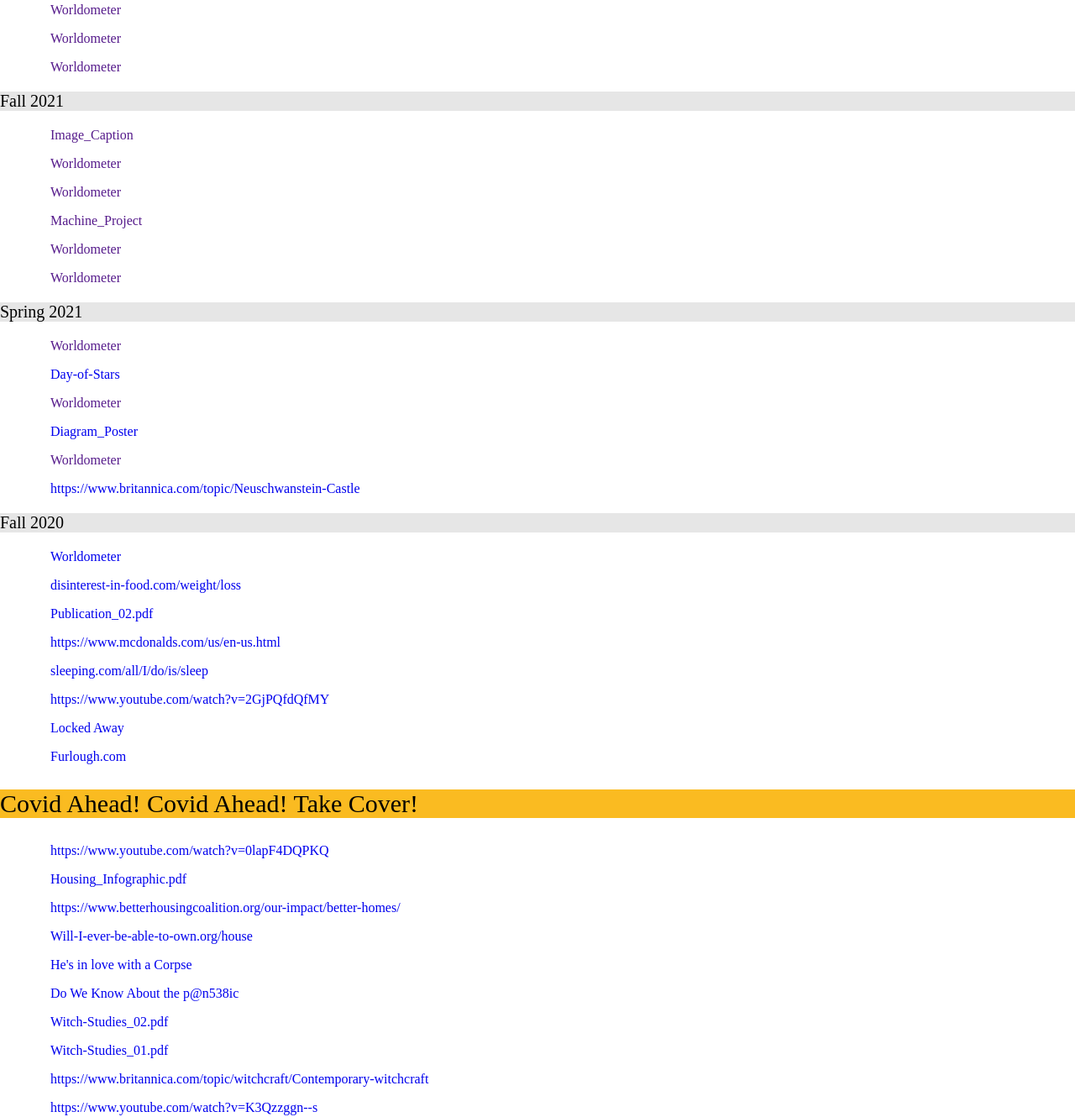
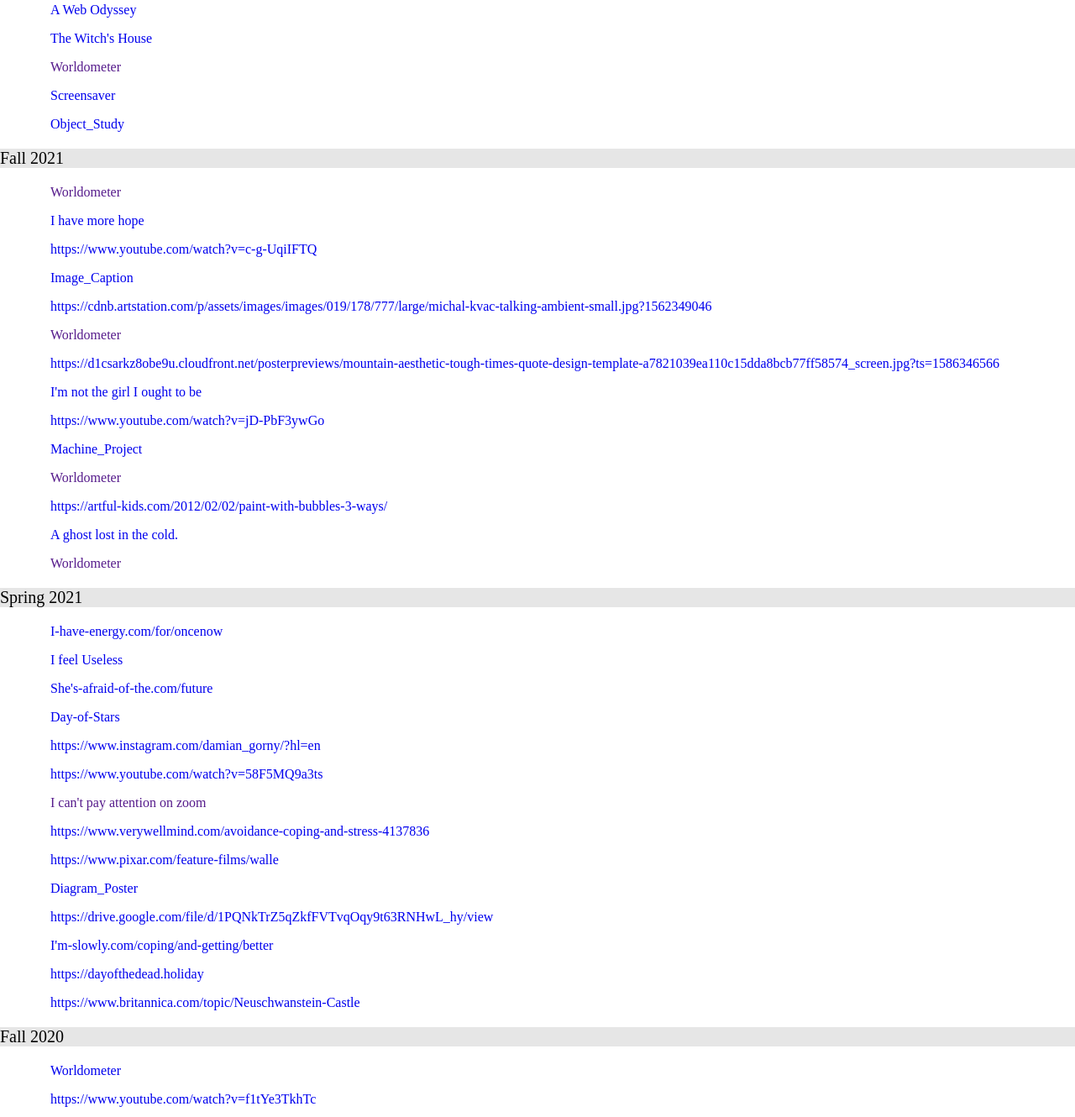
Before and after one commit to dilloncg/search-history, a plain HTML site: page index.html in a window 1280 px wide. Shown: the part 341-1671 px from the top of the page at 84% size. Drawn offline with Linux system fonts and the light colour scheme.

Commit message:
new files

```diff
--- a/index.html
+++ b/index.html
@@ -20,48 +20,102 @@
     </ol>
   <p class="headers">Spring 2022</p>
     <ol>
-      <a href="" target="_blank">Worldometer</a>
+      <a href="https://dilloncg.github.io/AWebOdyssey/" target="_blank">A Web Odyssey</a>
+    </ol>
+    <ol>
+      <a href="https://dilloncg.github.io/thewitchshouse/" target="_blank">The Witch's House</a>
     </ol>
     <ol>
       <a href="" target="_blank">Worldometer</a>
     </ol>
     <ol>
-      <a href="" target="_blank">Worldometer</a>
+      <a href="https://dilloncg.github.io/screensaver/" target="_blank">Screensaver</a>
+    </ol>
+    <ol>
+      <a href="https://drive.google.com/file/d/14YkLQSfqhurCHUAfDmSYPTkndPptavwz/view" target="_blank">Object_Study</a>
     </ol>
   <p class="headers">Fall 2021</p>
     <ol>
-      <a href="" target="_blank">Image_Caption</a>
+      <a href="" target="_blank">Worldometer</a>
+    </ol>
+    <ol>
+      <a href="https://hopegrows.net/wp-content/uploads/2018/12/Why-Is-Hope-So-Important.jpg" target="_blank">I have more hope</a>
+    </ol>
+    <ol>
+      <a href="https://www.youtube.com/watch?v=c-g-UqiIFTQ" target="_blank">https://www.youtube.com/watch?v=c-g-UqiIFTQ</a>
+    </ol>
+    <ol>
+      <a href="https://drive.google.com/file/d/1Mn9ZulBuGhUj6LhCTxvPQqkxu3YSh6aj/view" target="_blank">Image_Caption</a>
+    </ol>
+    <ol>
+      <a href="https://cdnb.artstation.com/p/assets/images/images/019/178/777/large/michal-kvac-talking-ambient-small.jpg?1562349046" target="_blank">https://cdnb.artstation.com/p/assets/images/images/019/178/777/large/michal-kvac-talking-ambient-small.jpg?1562349046</a>
     </ol>
     <ol>
       <a href="" target="_blank">Worldometer</a>
     </ol>
     <ol>
+      <a href="https://d1csarkz8obe9u.cloudfront.net/posterpreviews/mountain-aesthetic-tough-times-quote-design-template-a7821039ea110c15dda8bcb77ff58574_screen.jpg?ts=1586346566" target="_blank">https://d1csarkz8obe9u.cloudfront.net/posterpreviews/mountain-aesthetic-tough-times-quote-design-template-a7821039ea110c15dda8bcb77ff58574_screen.jpg?ts=1586346566</a>
+    </ol>
+    <ol>
+      <a href="https://www.youtube.com/watch?v=toA3pDfoGic" target="_blank">I'm not the girl I ought to be</a>
+    </ol>
+    <ol>
+      <a href="https://www.youtube.com/watch?v=jD-PbF3ywGo" target="_blank">https://www.youtube.com/watch?v=jD-PbF3ywGo</a>
+    </ol>
+    <ol>
+      <a href="https://drive.google.com/file/d/16W4q2DY-taxaBsUCsw5KDUgoB3hoayBK/view?usp=sharing" target="_blank">Machine_Project</a>
+    </ol>
+    <ol>
       <a href="" target="_blank">Worldometer</a>
     </ol>
     <ol>
-      <a href="" target="_blank">Machine_Project</a>
+      <a href="https://artful-kids.com/2012/02/02/paint-with-bubbles-3-ways/" target="_blank">https://artful-kids.com/2012/02/02/paint-with-bubbles-3-ways/</a>
     </ol>
     <ol>
-      <a href="" target="_blank">Worldometer</a>
+      <a href="https://drive.google.com/file/d/1H0GaFl-ejYU2UA9DaoJhc1otTsLFWPYw/view" target="_blank">A ghost lost in the cold.</a>
     </ol>
     <ol>
       <a href="" target="_blank">Worldometer</a>
     </ol>
   <p class="headers">Spring 2021</p>
     <ol>
-      <a href="" target="_blank">Worldometer</a>
+      <a href="https://media1.giphy.com/media/8nYVjqXNdZida/200.gif" target="_blank">I-have-energy.com/for/oncenow</a>
+    </ol>
+    <ol>
+      <a href="https://www.youtube.com/watch?v=NYka4ouQXqk" target="_blank">I feel Useless</a>
+    </ol>
+    <ol>
+      <a href="https://www.verywellmind.com/living-in-fear-of-the-future-what-to-do-5204385" target="_blank">She's-afraid-of-the.com/future</a>
     </ol>
     <ol>
       <a href="https://drive.google.com/file/d/1zAiPnYZOl20D1przXhHlM__Xm6vXRZax/view?usp=sharing" target="_blank">Day-of-Stars</a>
     </ol>
     <ol>
-      <a href="" target="_blank">Worldometer</a>
+      <a href="https://www.instagram.com/damian_gorny/?hl=en" target="_blank">https://www.instagram.com/damian_gorny/?hl=en</a>
+    </ol>
+    <ol>
+      <a href="https://www.youtube.com/watch?v=58F5MQ9a3ts" target="_blank">https://www.youtube.com/watch?v=58F5MQ9a3ts</a>
+    </ol>
+    <ol>
+      <a href="" target="_blank">I can't pay attention on zoom</a>
+    </ol>
+    <ol>
+      <a href="https://www.verywellmind.com/avoidance-coping-and-stress-4137836" target="_blank">https://www.verywellmind.com/avoidance-coping-and-stress-4137836</a>
+    </ol>
+    <ol>
+      <a href="https://www.pixar.com/feature-films/walle" target="_blank">https://www.pixar.com/feature-films/walle</a>
     </ol>
     <ol>
       <a href="https://drive.google.com/file/d/1r2cZVjy9j0I1S0an7Vq5AHtdevc0qWhI/view" target="_blank">Diagram_Poster</a>
     </ol>
     <ol>
-      <a href="" target="_blank">Worldometer</a>
+      <a href="https://drive.google.com/file/d/1PQNkTrZ5qZkfFVTvqOqy9t63RNHwL_hy/view" target="_blank">https://drive.google.com/file/d/1PQNkTrZ5qZkfFVTvqOqy9t63RNHwL_hy/view</a>
+    </ol>
+    <ol>
+      <a href="https://i.cbc.ca/1.5200717.1562278135!/fileImage/httpImage/image.jpg_gen/derivatives/16x9_780/before-after.jpg" target="_blank">I'm-slowly.com/coping/and-getting/better</a>
+    </ol>
+    <ol>
+      <a href="https://dayofthedead.holiday" target="_blank">https://dayofthedead.holiday</a>
     </ol>
     <ol>
       <a href="https://www.britannica.com/topic/Neuschwanstein-Castle" target="_blank">https://www.britannica.com/topic/Neuschwanstein-Castle</a>
@@ -69,6 +123,9 @@
   <p class="headers">Fall 2020</p>
     <ol>
       <a href="https://www.rushu.rush.edu/sites/default/files/Marketing/covid-19-worldometer-chart.jpg" target="_blank">Worldometer</a>
+    </ol>
+    <ol>
+      <a href="https://www.youtube.com/watch?v=f1tYe3TkhTc" target="_blank">https://www.youtube.com/watch?v=f1tYe3TkhTc</a>
     </ol>
     <ol>
       <a href="https://compote.slate.com/images/c5549d57-c283-4bbd-9099-992636621cac.jpeg?width=780&height=520&rect=1560x1040&offset=0x0" target="_blank">disinterest-in-food.com/weight/loss</a>
```
Also changed, not shown: 1 other file.
